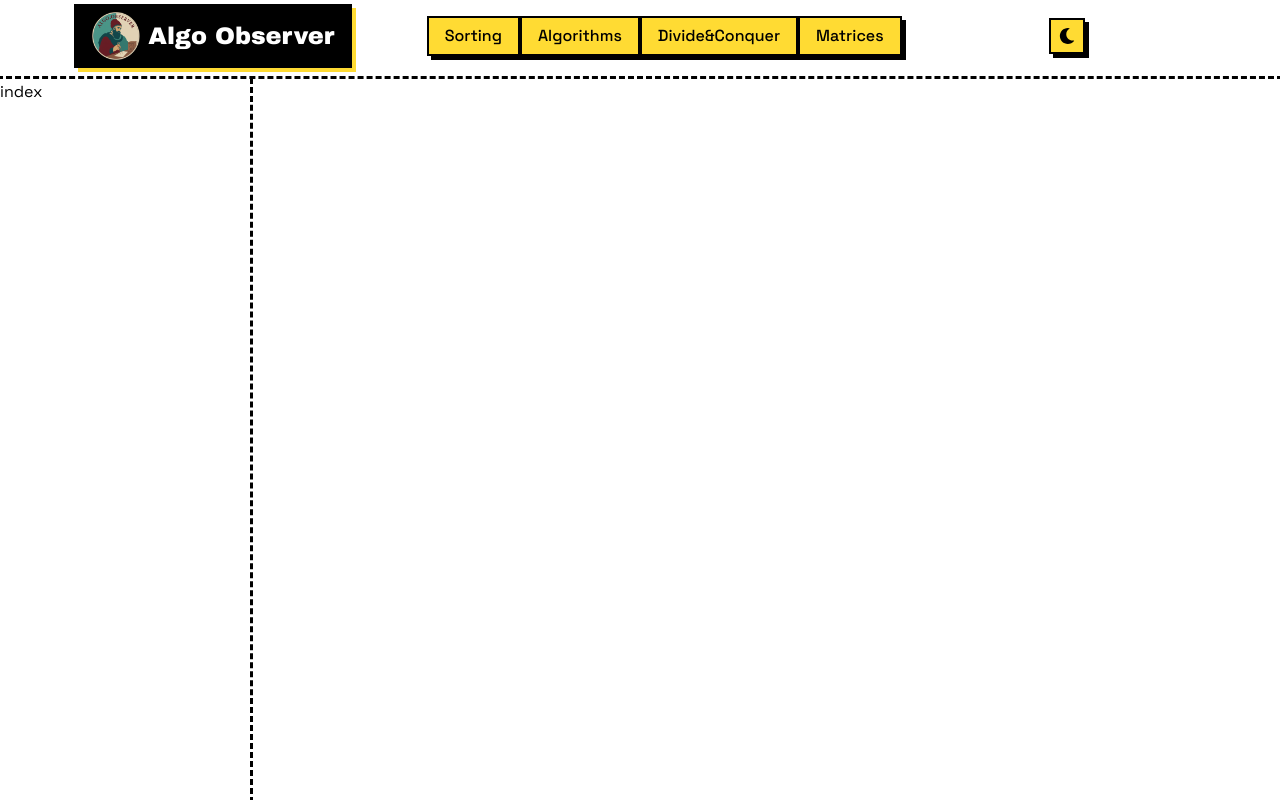
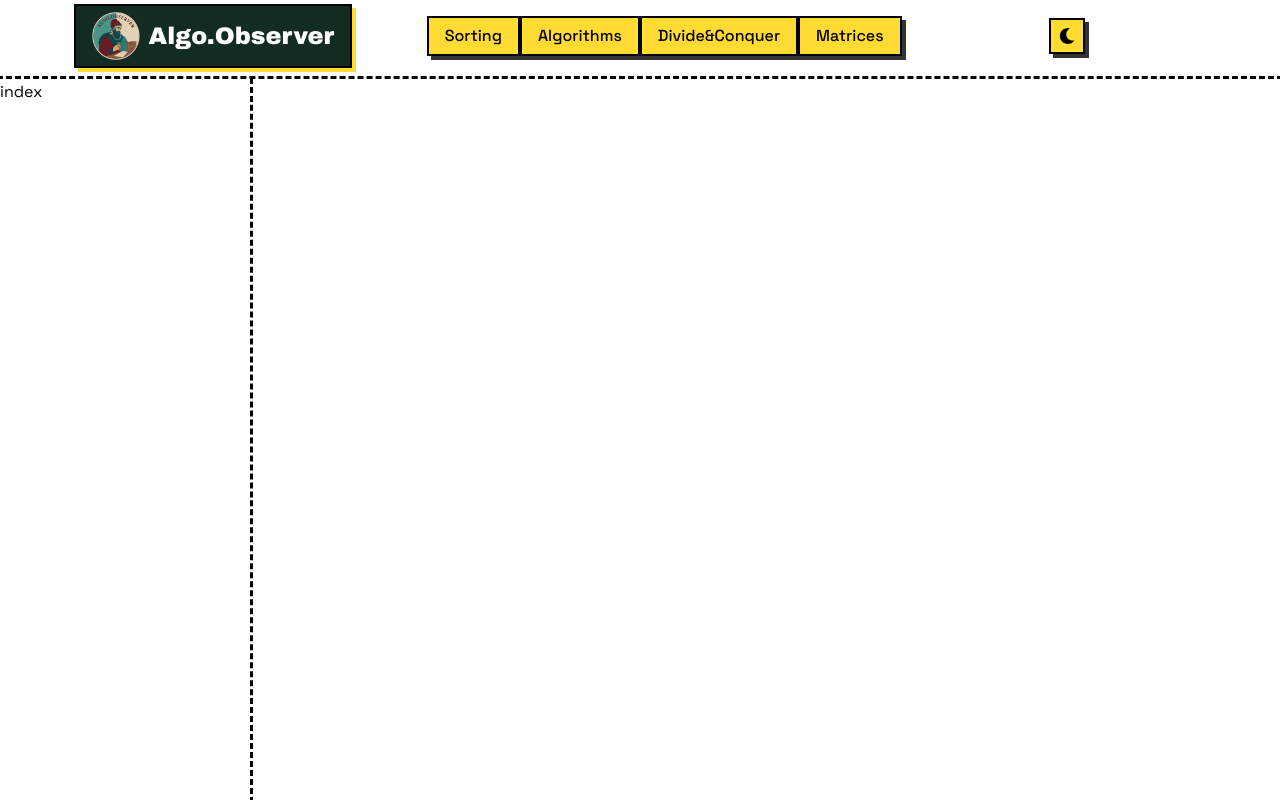
Before and after one commit to Ulgamon/algo-observer, a React (Vite) app: page / in a window 1280 px wide. Built offline with nearby package versions, Linux system fonts and the light colour scheme.

Commit message:
added ListTitle element

```diff
--- a/src/App.tsx
+++ b/src/App.tsx
@@ -9,7 +9,7 @@ function App() {
       <ThemeProvider defaultTheme="system" storageKey="vite-ui-theme">
         <Navbar />
         <Sidebar />
-        <div className="max-w-[1600px] pt-20 min-h-screen outline-1 mx-auto">
+        <div className="max-w-[1600px] pt-20 min-h-screen mx-auto">
           <Routes>
             <Route index element={<p>index</p>} />
             <Route path="sorting" element={<p>sorting</p>} />
--- /dev/null
+++ b/src/components/ListTitle.tsx
@@ -0,0 +1,10 @@
+import { Text } from "./retroui/Text";
+
+type ListTitleProps = {
+  title: string;
+  className: string;
+};
+
+export const ListTitle = ({ title, className }: ListTitleProps) => {
+  return <Text className={"" + ` ${className}`}>{title}</Text>;
+};
--- a/src/components/Logo.tsx
+++ b/src/components/Logo.tsx
@@ -20,7 +20,7 @@ export const Logo = ({ className }: LogoProvider) => {
             }}
           />
           <Text className="ms-2 text-nowrap" as="h3">
-            Algo Observer
+            Algo.Observer
           </Text>
         </div>
       </Button>
--- a/src/components/retroui/Menu.tsx
+++ b/src/components/retroui/Menu.tsx
@@ -15,7 +15,7 @@ const Content = ({ className, ...props }: IMenuContent) => (
       side="bottom"
       align="start"
       className={cn(
-        "bg-white border-2 shadow-md absolute top-2 min-w-20",
+        "bg-white z-10 border-2 shadow-md absolute top-2 min-w-20",
         className,
       )}
       {...props}
--- a/src/index.css
+++ b/src/index.css
@@ -39,7 +39,7 @@
   --primary: #ffdb33;
   --primary-hover: #ffcc00;
   --primary-foreground: #000;
-  --secondary: #000;
+  --secondary: #122c21;
   --secondary-foreground: #fff;
   --muted: #aeaeae;
   --muted-foreground: #5a5a5a;
@@ -47,11 +47,11 @@
   --accent-foreground: #000;
   --destructive: #e63946;
   --destructive-foreground: #fff;
-  --border: #000;
+  --border: #333333;
 }
 
 .dark {
-  --background: #242222;
+  --background: #1a1a1a;
   --foreground: #f5f5f5;
   --card: #242424;
   --card-foreground: #f5f5f5;
```
